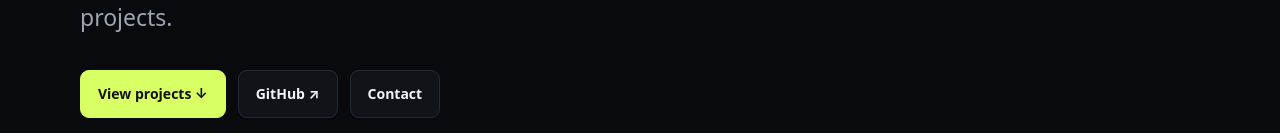
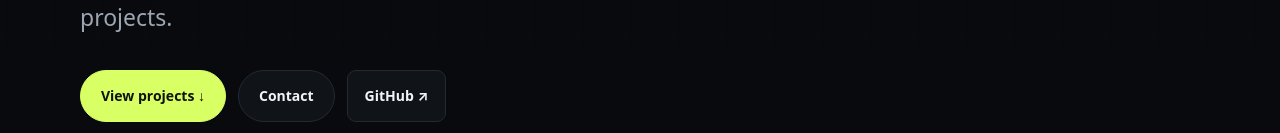
Before and after one commit to davidifeanyicelestine586-arch/David-Ifeanyi, a Next.js app: page / in a window 1280 px wide. Shown: the part 664-797 px from the top of the page. Built offline with nearby package versions, Linux system fonts and the light colour scheme; no server answers.

Commit message:
Integrate Originkit hero visuals

```diff
--- a/app/page.tsx
+++ b/app/page.tsx
@@ -1,16 +1,18 @@
 import { profile, projects, skills } from "../data/portfolio";
+import Globe from "../components/originkit/Globe";
+import RadialRevealButton from "../components/originkit/RadialRevealButton";
 
 export default function Home() {
   return (<>
     <nav className="nav" aria-label="Primary navigation"><div className="container nav-inner"><a className="brand" href="#top">David<span>.</span></a><div className="nav-links"><a href="#about">About</a><a href="#skills">Skills</a><a href="#projects">Projects</a><a href="#journey">Journey</a><a href="#contact">Contact</a></div></div></nav>
     <main id="top">
-      <header className="hero"><div className="container"><div className="eyebrow">Mechatronics Engineering × Software Development</div><h1>I build practical software while learning to engineer better systems.</h1><p className="lede">I’m {profile.name}, a {profile.role.toLowerCase()} through hands-on projects.</p><div className="actions"><a className="button primary" href="#projects">View projects ↓</a><a className="button" href={profile.github} target="_blank" rel="noreferrer">GitHub ↗</a><a className="button" href="#contact">Contact</a></div></div></header>
+      <header className="hero"><div className="container hero-grid"><div className="hero-copy"><div className="eyebrow">Mechatronics Engineering × Software Development</div><h1>I build practical software while learning to engineer better systems.</h1><p className="lede">I’m {profile.name}, a {profile.role.toLowerCase()} through hands-on projects.</p><div className="actions hero-actions"><RadialRevealButton label="View projects ↓" link="#projects" newTab={false} padding="14px 20px" rounded={100} font={{ fontFamily: "Manrope, system-ui, sans-serif", fontWeight: 700, fontSize: 14 }} colors={{ fill: "#d8ff64", hoverFill: "#008E8E", textColor: "#10130b", hoverTextColor: "#ffffff" }} border={{ borderWidth: 1, borderStyle: "solid", borderColor: "#d8ff64" }} /><RadialRevealButton label="Contact" link="#contact" newTab={false} padding="14px 20px" rounded={100} font={{ fontFamily: "Manrope, system-ui, sans-serif", fontWeight: 700, fontSize: 14 }} colors={{ fill: "#101318", hoverFill: "#008E8E", textColor: "#f2f4f7", hoverTextColor: "#ffffff" }} border={{ borderWidth: 1, borderStyle: "solid", borderColor: "#242a32" }} /><a className="button" href={profile.github} target="_blank" rel="noreferrer">GitHub ↗</a></div></div><div className="hero-visual" aria-hidden="true"><Globe style={{ width: "100%", height: "100%" }} /></div></div></header>
       <section id="about"><div className="container"><div className="section-head"><h2>About</h2><p className="section-copy">My engineering education gives me a systems-oriented foundation. Alongside it, I have been learning software and web development by building, debugging, documenting and iterating on projects. I’m interested in the space where physical systems, software and practical problem solving meet.</p></div></div></section>
       <section id="skills"><div className="container"><div className="section-head"><h2>Technical areas</h2><p className="section-copy">A working map of technologies and areas supported by documented project work and learning. It is intentionally not a proficiency scorecard.</p></div><div className="skill-grid">{skills.map(([name,list])=><div className="skill" key={name}><strong>{name}</strong><span>{list.join(" · ")}</span></div>)}</div></div></section>
       <section id="projects"><div className="container"><div className="section-head"><h2>Selected work</h2><p className="section-copy">Projects are presented according to technical significance, evidence and current maturity. Status labels are deliberately conservative.</p></div><div className="grid">{projects.map(p=><article className={`card ${p.caseStudy?"featured":""}`} key={p.name}><div className="card-top"><h3>{p.name}</h3><span className="status">{p.status}</span></div><p>{p.description}</p><div className="tags">{p.stack.map(tag=><span className="tag" key={tag}>{tag}</span>)}</div><div className="actions"><a className="link" href={p.repository} target="_blank" rel="noreferrer">Repository ↗</a>{p.live&&<a className="link" href={p.live} target="_blank" rel="noreferrer">Live project ↗</a>}{p.caseStudy&&<a className="link" href={p.caseStudy}>Case study →</a>}</div></article>)}</div></div></section>
       <section id="featured"><div className="container"><div className="section-head"><h2>Featured system</h2><p className="section-copy">Tech Stack Architect is the clearest example of my move from building individual interfaces toward thinking about structured technical systems.</p></div><div className="card featured"><div className="eyebrow">Define → Analyze → Recommend → Validate → Blueprint</div><h3 className="feature-title">A deterministic architecture workflow</h3><p>The project uses structured registries and rules to reason about technologies, dependencies and conflicts. Its documented persistence work adds a separate data path through an API, persistence service, repository layer and Supabase. The portfolio deliberately keeps those concerns distinct rather than presenting persistence as automatically available in every deployment.</p><div className="tags"><span className="tag">Deterministic reasoning</span><span className="tag">Dependency handling</span><span className="tag">Validation</span><span className="tag">Blueprint export</span></div><a className="link" href="/projects/tech-stack-architect">Read case study →</a></div></div></section>
       <section id="journey"><div className="container"><div className="section-head"><h2>Development journey</h2><p className="section-copy">The portfolio is not meant to hide the learning curve. The progression from first code to larger systems is part of the evidence.</p></div><div className="journey"><div className="journey-item"><div className="year">EARLY</div><div><h3>First code</h3><p>Early web programming work established the starting point and remains a marker of the learning journey.</p></div></div><div className="journey-item"><div className="year">BUILDING</div><div><h3>Web & software systems</h3><p>Projects expanded into React, Next.js, APIs, backend services, databases, deployment and structured application architecture.</p></div></div><div className="journey-item"><div className="year">CURRENT</div><div><h3>Systems thinking</h3><p>Current work increasingly explores deterministic tooling, persistence boundaries, AI-assisted development and the connection between engineering and software.</p></div></div></div></div></section>
-      <section id="contact"><div className="container contact-box"><div><div className="eyebrow">Get in touch</div><h2>Have a technical project, opportunity or useful problem to discuss?</h2></div><div className="actions"><a className="button primary" href={`mailto:${profile.email}`}>Email me</a><a className="button" href={profile.linkedin} target="_blank" rel="noreferrer">LinkedIn ↗</a></div></div></section>
+      <section id="contact"><div className="container contact-box"><div><div className="eyebrow">Get in touch</div><h2>Have a technical project, opportunity or useful problem to discuss?</h2></div><div className="actions"><RadialRevealButton label="Email me" link={`mailto:${profile.email}`} padding="15px 22px" rounded={100} font={{ fontFamily: "Manrope, system-ui, sans-serif", fontWeight: 700, fontSize: 14 }} colors={{ fill: "#d8ff64", hoverFill: "#008E8E", textColor: "#10130b", hoverTextColor: "#ffffff" }} border={{ borderWidth: 1, borderStyle: "solid", borderColor: "#d8ff64" }} /><a className="button" href={profile.linkedin} target="_blank" rel="noreferrer">LinkedIn ↗</a></div></div></section>
     </main><footer><div className="container footer-inner"><span>{profile.name}</span><span className="mono">Built around evidence, not hype.</span></div></footer>
   </>);
 }
```
